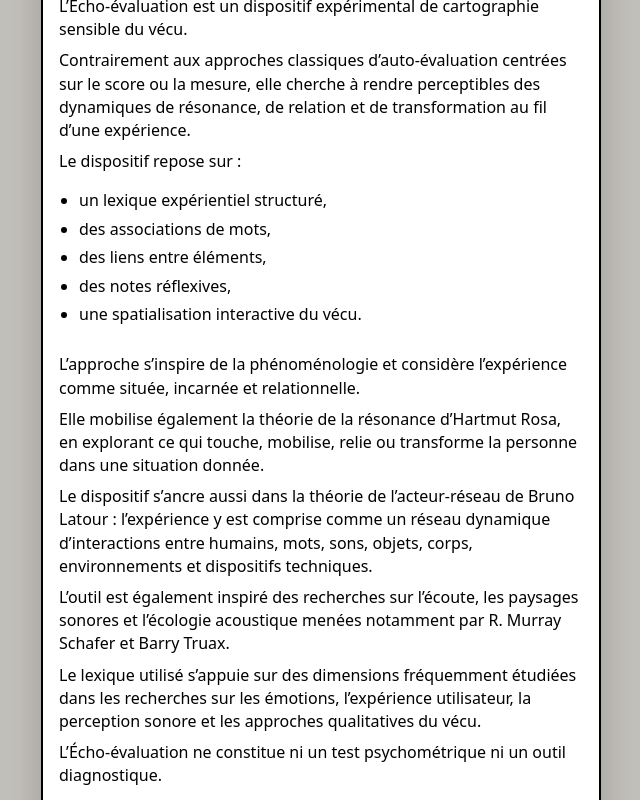
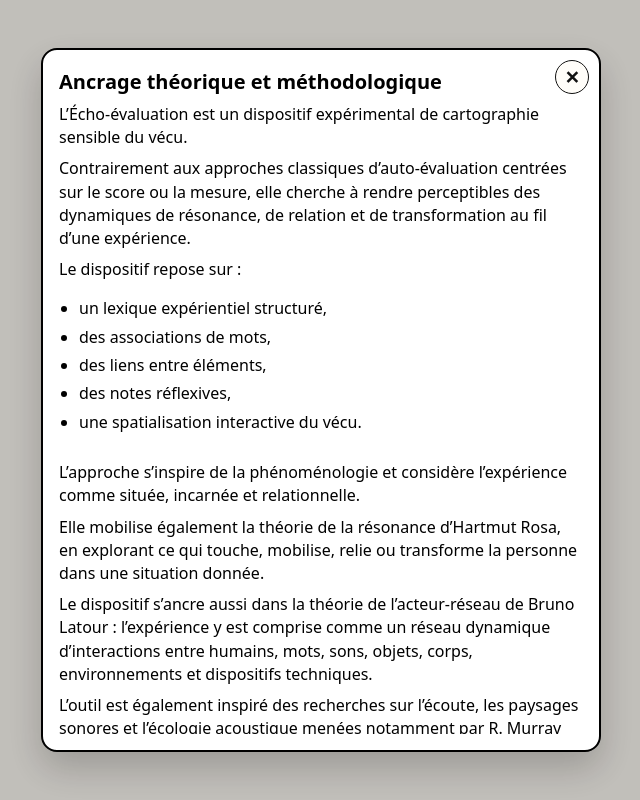
Before and after one commit to pierkiroule/Tissage, a website: page public/index.html in a window 1280 px wide. Both pictures are taken after a click on the button "Ancrage theorique et methodologique". Shown: the whole page, without its empty margins (319-959 px from the left). Drawn offline with Linux system fonts and the light colour scheme.

Commit message:
Corrige le scroll vertical de la modale ancrage

```diff
--- a/public/css/participant.css
+++ b/public/css/participant.css
@@ -180,6 +180,17 @@ button{
 .tuto-modal-body{
   display:grid;
   gap:8px;
+}
+
+#ancrageModal .tuto-modal-card{
+  max-height:min(88dvh, 760px);
+  display:flex;
+  flex-direction:column;
+}
+
+#ancrageModal .tuto-modal-body{
+  overflow-y:auto;
+  padding-right:4px;
 }
 .home-list{
   margin:8px 0 14px;
```
